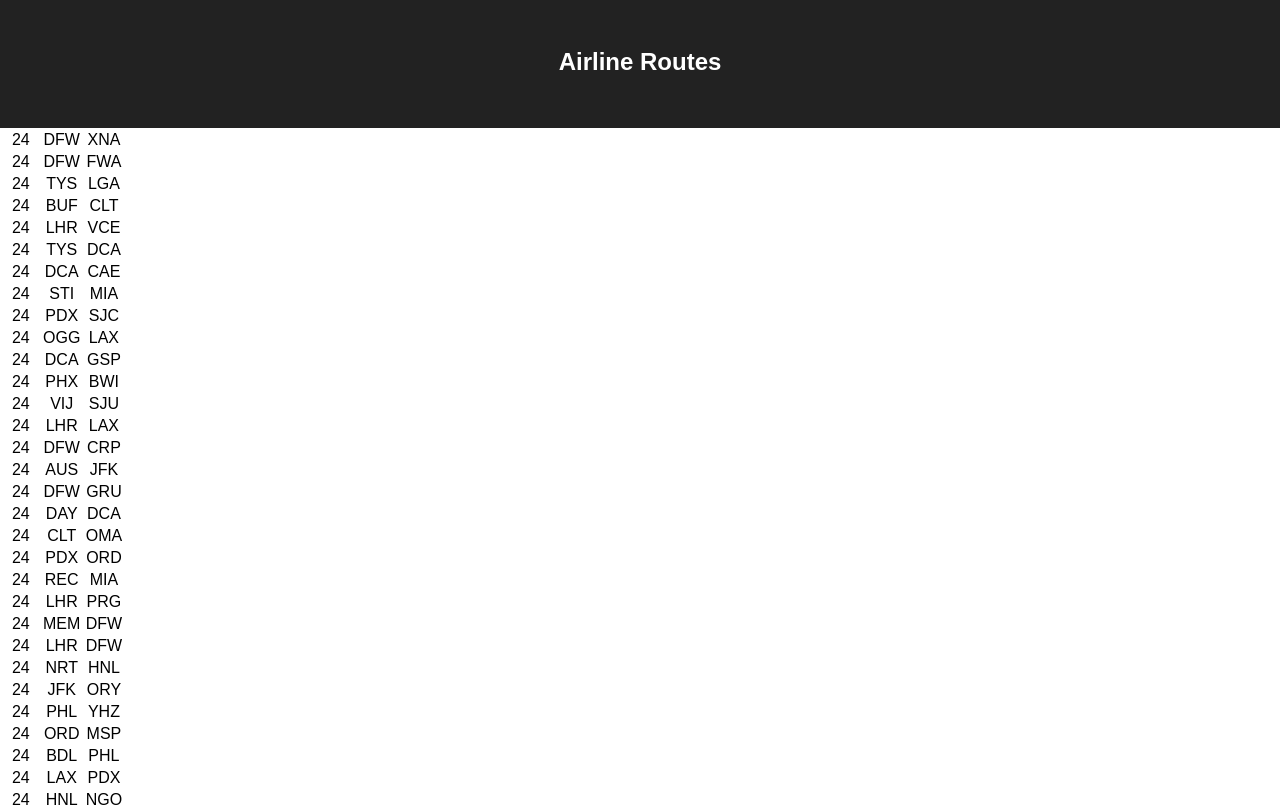
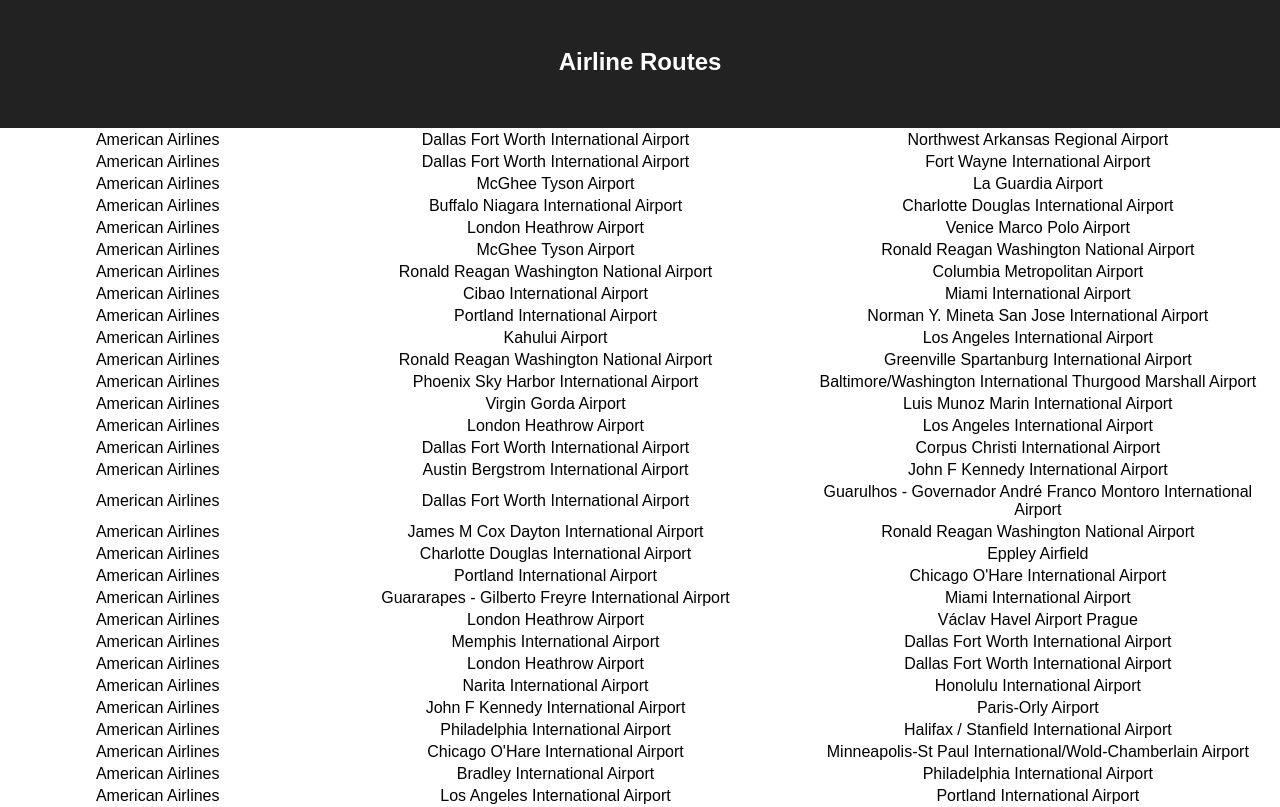
Before and after one commit to Jjanzen27/Airline-App, a React (Create React App) app: page / in a window 1280 px wide. Shown: the top 807 px of the page. Built offline with nearby package versions, Linux system fonts and the light colour scheme.

Commit message:
add methods to convert airline ids and airport codes

```diff
--- a/src/App.js
+++ b/src/App.js
@@ -2,13 +2,13 @@
 import './App.css';
 import data from "./data.js";
 
-const Table = (props) => {
-  console.log(props.routes);
+const Table = ({ routes }) => {
+  console.log(routes);
   return (
     <div>
       <table>
         <tbody>
-          {props.routes.map(route => <TableRow key={`${route.src}${route.dest}${route.airline}`} route={route}/>)}
+          {routes.map(route => <TableRow key={`${route.src}${route.dest}${route.airline}`} route={route}/>)}
         </tbody>
       </table>
     </div>
@@ -18,9 +18,9 @@
 const TableRow = ({ route }) => {
   return (
     <tr>
-      <td>{route.airline}</td>
-      <td>{route.src}</td>
-      <td>{route.dest}</td>
+      <td>{data.getAirlineById(route.airline)}</td>
+      <td>{data.getAirportByCode(route.src)}</td>
+      <td>{data.getAirportByCode(route.dest)}</td>
     </tr>
   );
 };
--- a/src/data.js
+++ b/src/data.js
@@ -1395,4 +1395,12 @@
 
 ];
 
-export default {routes, airlines, airports};
+const getAirlineById = (id) => {
+  return airlines.find(airline => airline.id === id).name;
+};
+
+const getAirportByCode = (code) => {
+  return airports.find(airport => airport.code === code).name;
+};
+
+export default {routes, airlines, airports, getAirlineById, getAirportByCode};
```
